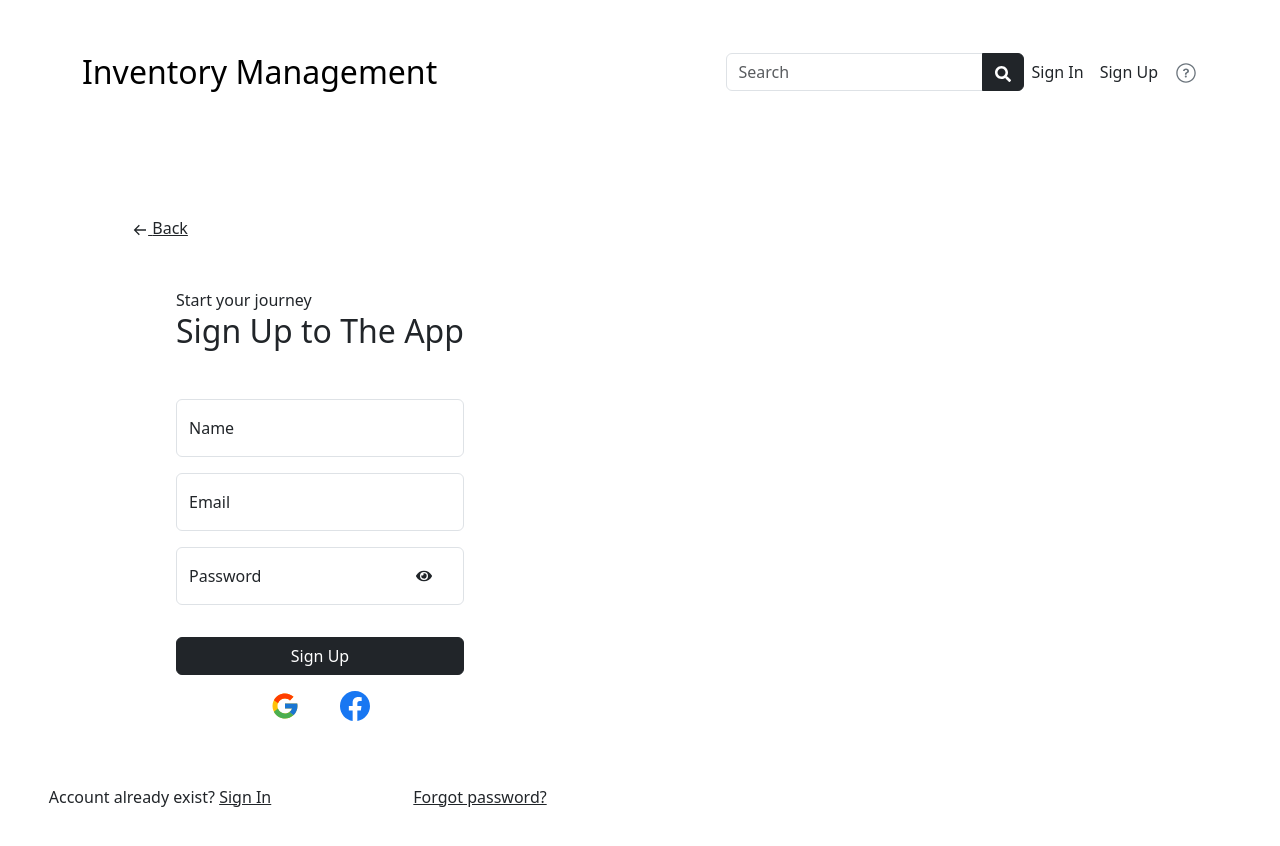
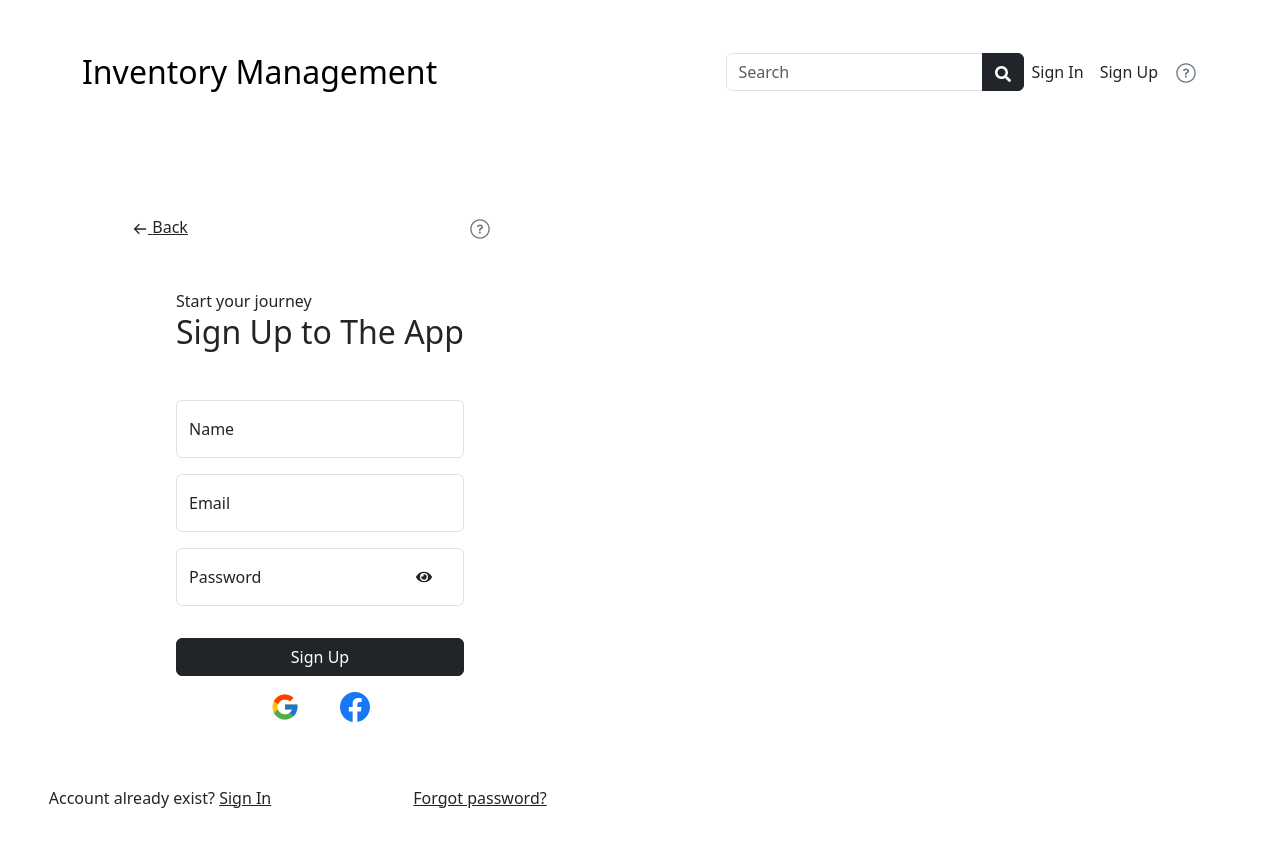
Before and after one commit to lazysl0th/inventory-management-frontend, a React (Vite) app: page /sign-up in a window 1280 px wide. Shown: the top 846 px of the page. Built offline with nearby package versions, Linux system fonts and the light colour scheme; no server answers.

Commit message:
add support request on auth page

```diff
--- a/src/components/App/App.jsx
+++ b/src/components/App/App.jsx
@@ -360,8 +360,8 @@ function App() {
             <Routes>
                 <Route path="/" element={ <Main handlerClickRecord={handlerClickRecord} loadTags={loadTags} resultTags={resultTags}/> } />
                 <Route path="/search" element={<SearchPage handlerClickRecord={handlerClickRecord}/>} />
-                <Route path="/sign-in" element={<Login onAuth={handlerSignInSubmit}/>} />
-                <Route path="/sign-up" element={<Register onReg={handlerSignUpSubmit}/>} />
+                <Route path="/sign-in" element={<Login onAuth={handlerSignInSubmit} onSupportRequest={handlerOpenSupportRequest}/>} />
+                <Route path="/sign-up" element={<Register onReg={handlerSignUpSubmit} onSupportRequest={handlerOpenSupportRequest}/>} />
                 <Route path="/reset-password" element={<ResetPassword handlerResetPassword={handlerResetPassword}/>} />
                 <Route path="/change-password" element={<ChangePassword handlerChangePassword={handlerChangePassword}/>} />
                 <Route path="/delete-user-data" element={<PageDeleteUserData />} />
--- a/src/components/InfoTooltip/InfoTooltip.jsx
+++ b/src/components/InfoTooltip/InfoTooltip.jsx
@@ -67,10 +67,10 @@ export default function InfoTooltip({ isOpen, onClose, title, onReload, onForceS
                 <Modal.Title id="example-modal-sizes-title-sm">
                     {title}
                 </Modal.Title>
-                <Button variant="secondary" className="p-0 ms-auto bg-transparent border-0" onClick={onSupportRequest}>
+                {message !== 'Help' && (<Button variant="secondary" className="p-0 ms-auto bg-transparent border-0" onClick={onSupportRequest}>
                     <IoIosHelpCircleOutline size={24} className="text-secondary btn-help"/>
-                </Button>
-                <CloseButton className="ms-0" onClick={onClose}/>
+                </Button>)}
+                <CloseButton className={message !== 'Help' ? 'ms-0' : "ms-auto"} onClick={onClose}/>
             </Modal.Header>
             {message === 'Version conflict'
                 ? (<>
--- a/src/components/Login/Login.jsx
+++ b/src/components/Login/Login.jsx
@@ -1,5 +1,6 @@
 import { useState } from 'react';
 import { Container, Row, Col, Form, Button, FloatingLabel} from 'react-bootstrap';
+import { IoIosHelpCircleOutline } from "react-icons/io";
 import { useTranslation } from "react-i18next";
 import { FaEyeSlash, FaEye } from "react-icons/fa";
 import { BiArrowBack } from 'react-icons/bi';
@@ -9,7 +10,7 @@ import FormValidation from '../FormValidator/FormValidator';
 import { SigninSchema } from '../../utils/validationSchema';
 import { link } from '../../utils/constants'
 
-export default function Register ({ onAuth }) {
+export default function Register ({ onAuth, onSupportRequest }) {
     const { t } = useTranslation("auth");
     const { t: tv } = useTranslation("validation");
     const [showPassword, setShowPassword] = useState(false);
@@ -26,6 +27,11 @@ export default function Register ({ onAuth }) {
                             <BiArrowBack/>{' '}{t("links.back")}
                         </a>
                     </span>
+                </Col>
+                <Col xs={6} md={3}>
+                    <Button variant="secondary" className="p-0 ms-auto bg-transparent border-0" onClick={onSupportRequest}>
+                        <IoIosHelpCircleOutline size={24} className="text-secondary btn-help"/>
+                    </Button>
                 </Col>
             </Row>
             <Row className='justify-content-start'>
--- a/src/components/Register/Register.jsx
+++ b/src/components/Register/Register.jsx
@@ -2,6 +2,7 @@ import { useState } from 'react';
 import { Container, Row, Col, Form, FloatingLabel, Button} from 'react-bootstrap';
 import { useTranslation } from "react-i18next";
 import { FaEyeSlash, FaEye } from 'react-icons/fa';
+import { IoIosHelpCircleOutline } from "react-icons/io";
 import { BiArrowBack } from 'react-icons/bi';
 import { FcGoogle } from 'react-icons/fc';
 import { BsFacebook } from 'react-icons/bs';
@@ -9,7 +10,7 @@ import FormValidation from '../FormValidator/FormValidator';
 import { SignupSchema } from '../../utils/validationSchema';
 import { link } from '../../utils/constants'
 
-export default function Register ({ onReg }) {
+export default function Register ({ onReg, onSupportRequest }) {
     const { t } = useTranslation("auth");
     const { t: tv } = useTranslation("validation");
     const [showPassword, setShowPassword] = useState(false);
@@ -26,6 +27,11 @@ export default function Register ({ onReg }) {
                             <BiArrowBack/>{' '}{t("links.back")}
                         </a>
                     </span>
+                </Col>
+                <Col xs={6} md={3}>
+                    <Button variant="secondary" className="p-0 ms-auto bg-transparent border-0" onClick={onSupportRequest}>
+                        <IoIosHelpCircleOutline size={24} className="text-secondary btn-help"/>
+                    </Button>
                 </Col>
             </Row>
             <Row className='justify-content-start'>
```
